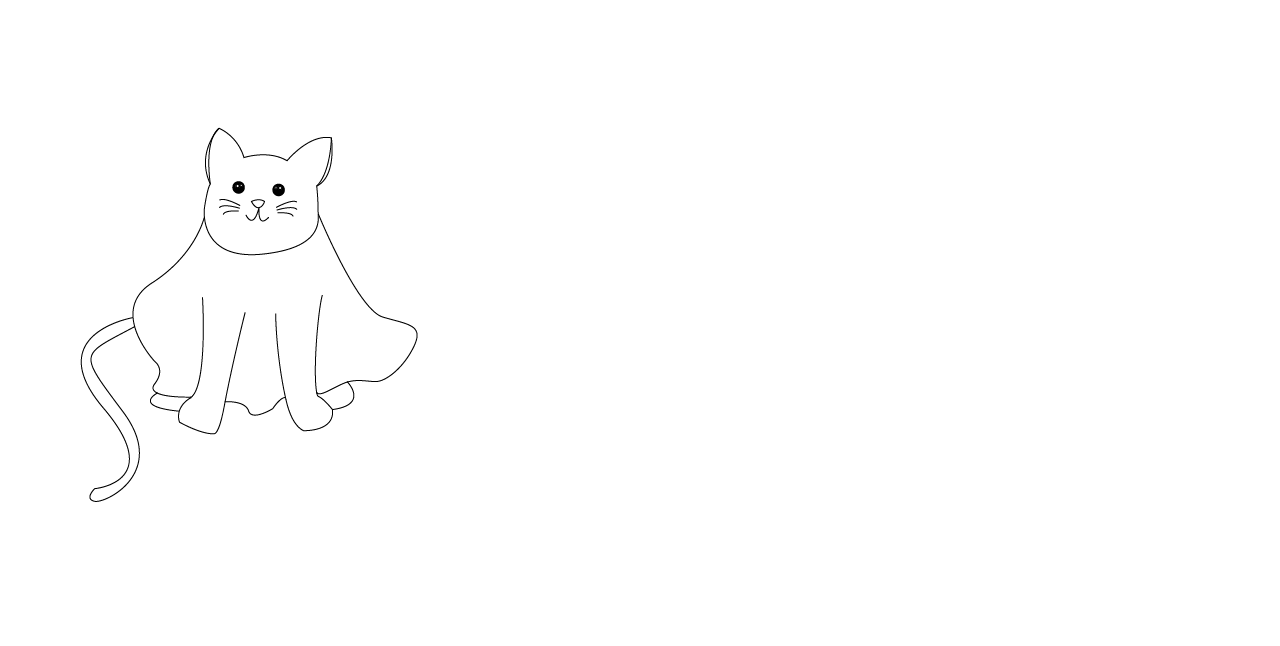
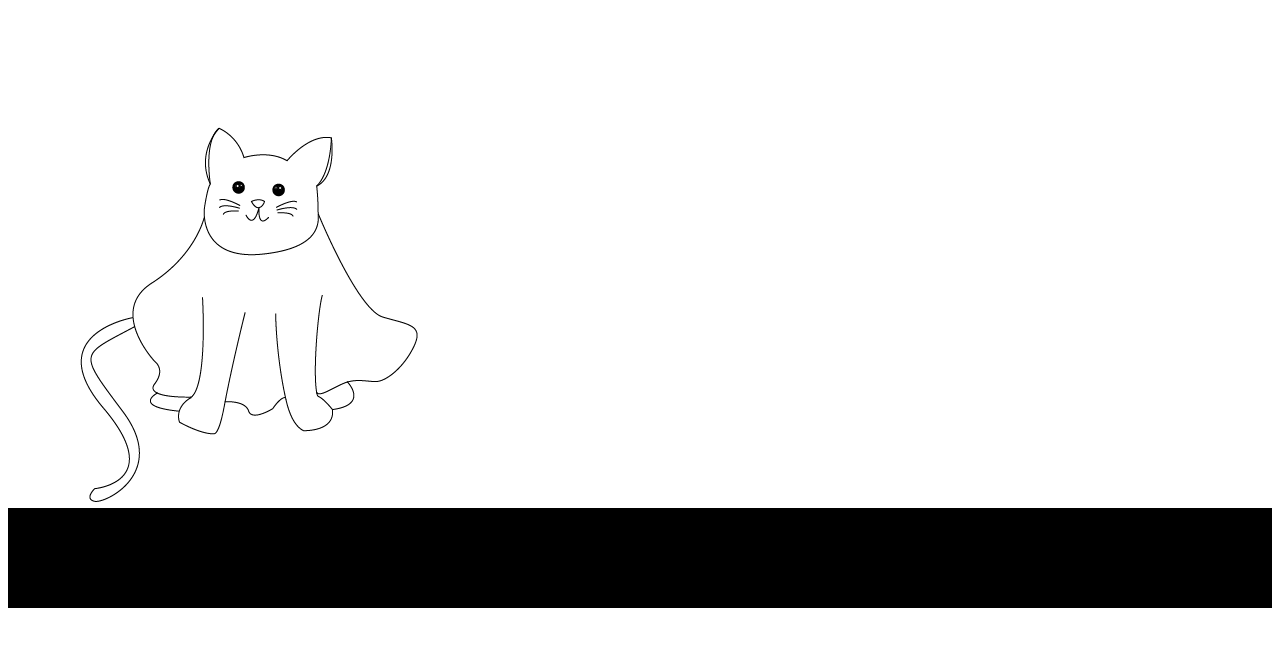
Before and after one commit to SofieKristinasen3/Projekt3, a plain HTML site: page Smeltekat/smeltecat.html in a window 1280 px wide. Drawn offline with Linux system fonts and the light colour scheme.

Commit message:
Add files via upload

```diff
--- a/Smeltekat/smeltecat.css
+++ b/Smeltekat/smeltecat.css
@@ -9,3 +9,7 @@
     0%{background-position: 0px;}
     100%{background-position: -6000px;}
 }
+footer{
+    background-color: black;
+    height: 100px;
+}
--- a/Smeltekat/smeltecat.html
+++ b/Smeltekat/smeltecat.html
@@ -9,6 +9,7 @@
   <body>
     <main>
       <div class="smeltecat"></div>
+      <footer>footer</footer>
     </main>
   </body>
 </html>
```
